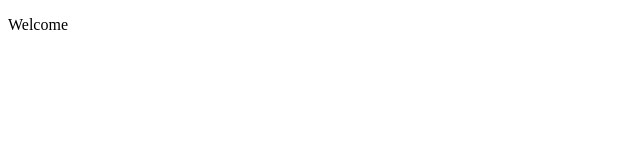
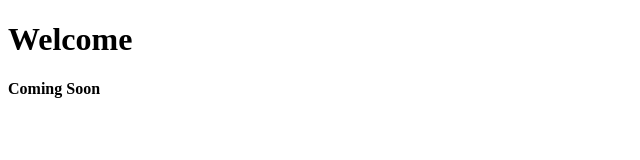
Before and after one commit to alexkayuda/ChatWebApp-Node.js, a website: page public/index.html in a window 1280 px wide. Shown: the whole page, without its empty margins (0-640 px from the left). Drawn offline with Linux system fonts and the light colour scheme.

Commit message:
Modified html file

```diff
--- a/public/index.html
+++ b/public/index.html
@@ -7,6 +7,7 @@
     <title>Wuzzzup App</title>
 </head>
 <body>
-    <p>Welcome</p>
+    <h1>Welcome</h1>
+    <h4>Coming Soon</h4>
 </body>
 </html>
```
